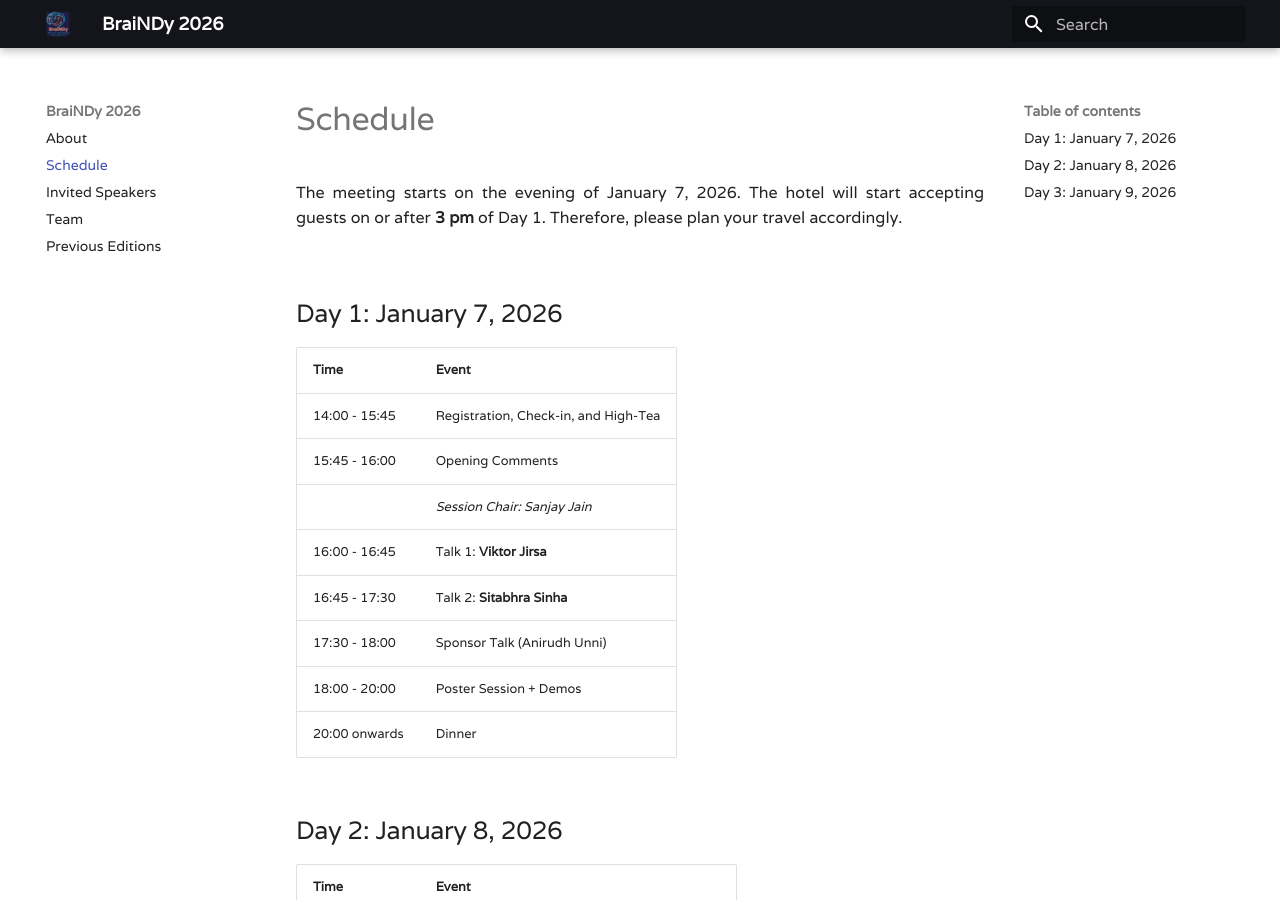
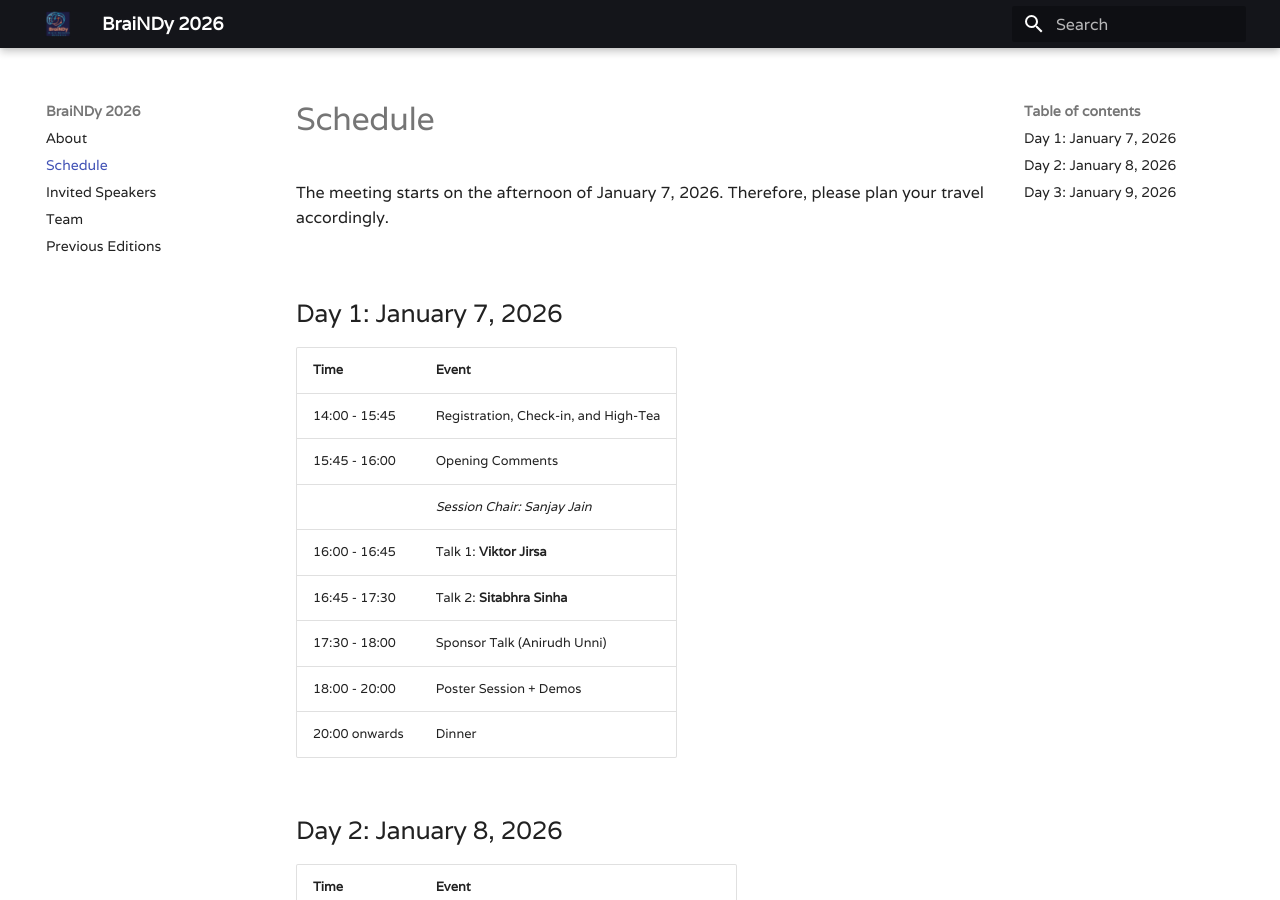
Before and after one commit to BraiNDyMeeting/v2026, an MkDocs documentation site: the page built from docs/schedule.md, in a window 1280 px wide and 900 px high. Built offline with MkDocs 1.6.1 and Material for MkDocs 9.7.7, drawn with Linux system fonts in a browser that asks for light colours.

Commit message:
Some changes to website

```diff
--- a/docs/schedule.md
+++ b/docs/schedule.md
@@ -1,7 +1,7 @@
 # Schedule
 
 <p align="justify">
-The meeting starts on the evening of January 7, 2026. The hotel will start accepting guests on or after <b>3 pm</b> of Day 1. Therefore, please plan your travel accordingly.<br><br></p>
+The meeting starts on the afternoon of January 7, 2026. Therefore, please plan your travel accordingly.<br><br></p>
 
 
 
```
Also changed, not shown: site/schedule/index.html, site/search/search_index.json.
